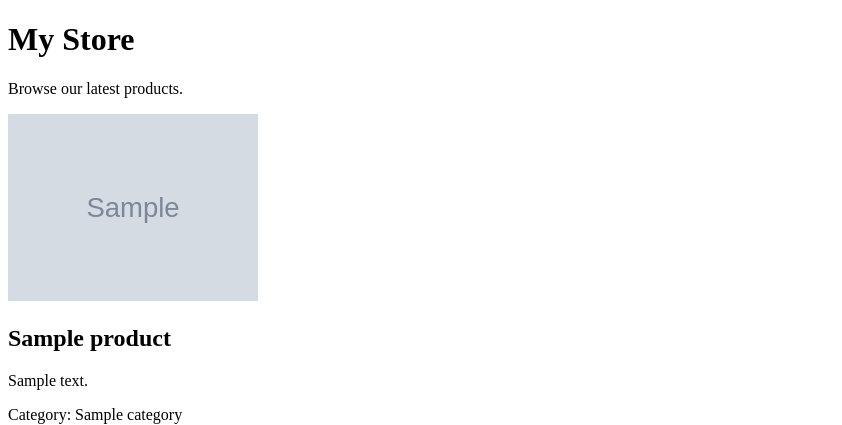
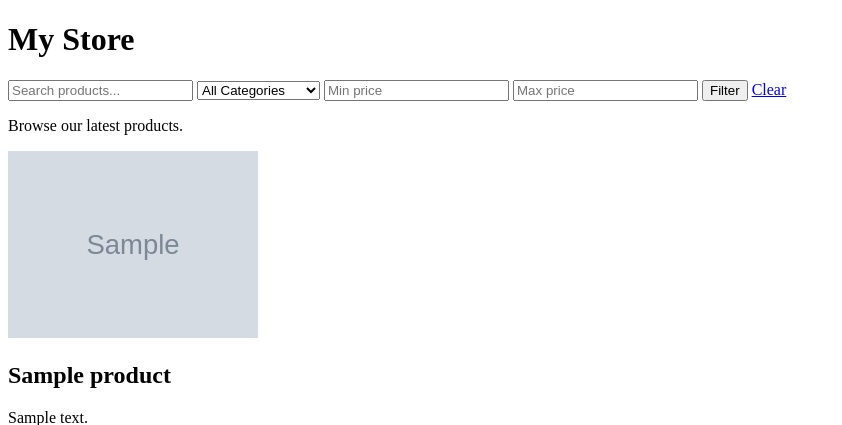
Before and after one commit to kvng-shaka/django_ecommerce_store, a Django app: page /products/ in a window 1280 px wide. Shown: the part 27-452 px from the top of the page, without its empty margins (0-842 px from the left). Run offline with Django 5.2, Linux system fonts and the light colour scheme; tables that the repository leaves empty hold one stand-in row (values such as "Sample post"); grey boxes marked "Sample" are stand-in pictures.

Commit message:
Add product search filters and pagination

```diff
--- a/products/templates/products/product_list.html
+++ b/products/templates/products/product_list.html
@@ -9,6 +9,63 @@
 {% block content %}
 
     <h1>My Store</h1>
+
+    <form method="GET">
+
+        <input
+            type="text"
+            name="search"
+            placeholder="Search products..."
+            value="{{ search }}"
+        >
+
+        <select name="category">
+
+            <option value="">
+                All Categories
+            </option>
+
+            {% for item in categories %}
+
+                <option
+                    value="{{ item.name }}"
+                    {% if category == item.name %}selected{% endif %}
+                >
+                    {{ item.name }}
+                </option>
+
+            {% endfor %}
+
+        </select>
+
+        <input
+            type="number"
+            name="min_price"
+            placeholder="Min price"
+            value="{{ min_price }}"
+            min="0"
+            step="0.01"
+        >
+
+
+        <input
+            type="number"
+            name="max_price"
+            placeholder="Max price"
+            value="{{ max_price }}"
+            min="0"
+            step="0.01"
+        >
+
+        <button type="submit">
+            Filter
+        </button>
+
+        <a href="{% url 'product_list' %}">
+            Clear
+        </a>
+
+    </form>
 
     <p>
         Browse our latest products.
@@ -80,6 +137,42 @@
 
             {% endfor %}
 
+            {% if page_obj.has_other_pages %}
+
+                <div class="pagination">
+
+                    {% if page_obj.has_previous %}
+
+                        <a
+                            href="?page={{ page_obj.previous_page_number }}{% if search %}&search={{ search|urlencode }}{% endif %}{% if category %}&category={{ category|urlencode }}{% endif %}{% if min_price %}&min_price={{ min_price }}{% endif %}{% if max_price %}&max_price={{ max_price }}{% endif %}"
+                        >
+                            ← Previous
+                        </a>
+
+                    {% endif %}
+
+
+                    <span>
+                        Page {{ page_obj.number }}
+                        of
+                        {{ page_obj.paginator.num_pages }}
+                    </span>
+
+
+                    {% if page_obj.has_next %}
+
+                        <a
+                            href="?page={{ page_obj.next_page_number }}{% if search %}&search={{ search|urlencode }}{% endif %}{% if category %}&category={{ category|urlencode }}{% endif %}{% if min_price %}&min_price={{ min_price }}{% endif %}{% if max_price %}&max_price={{ max_price }}{% endif %}"
+                        >
+                            Next →
+                        </a>
+
+                    {% endif %}
+
+                </div>
+
+            {% endif %}
+
         </div>
 
     {% else %}
--- a/products/views.py
+++ b/products/views.py
@@ -1,13 +1,41 @@
 from django.shortcuts import get_object_or_404, render
-
-from products.models import Product
+from django.db.models import Q
+from products.models import Product, Category
+from django.core.paginator import Paginator
 
 # Create your views here.
 
 
 def product_list(request):
+    search = request.GET.get('search', '').strip()
+    category = request.GET.get('category', '').strip()
+    min_price = request.GET.get('min_price', '').strip()
+    max_price = request.GET.get('max_price', '').strip()
+
     products = Product.objects.filter(is_available=True)
-    return render(request, 'products/product_list.html', {'products': products})
+    categories = Category.objects.all()
+
+    # Search filter
+    if search:
+        products = products.filter(Q(name__icontains=search) | Q(description__icontains=search))
+
+    # Category filter
+    if category:
+        products = products.filter(category__name=category)
+
+    # Minimum price
+    if min_price:
+        products = products.filter(price__gte=min_price)
+
+    # Maximum price
+    if max_price:
+        products = products.filter(price__lte=max_price)
+
+    paginator = Paginator(products, 8)
+    page_number = request.GET.get('page')
+    page_obj = paginator.get_page(page_number)
+
+    return render(request, 'products/product_list.html', {'products': page_obj, 'page_obj': page_obj, 'search':search, 'category': category, 'categories': categories, 'min_price': min_price, 'max_price': max_price,})
 
 
 def product_detail(request, pk):
```
